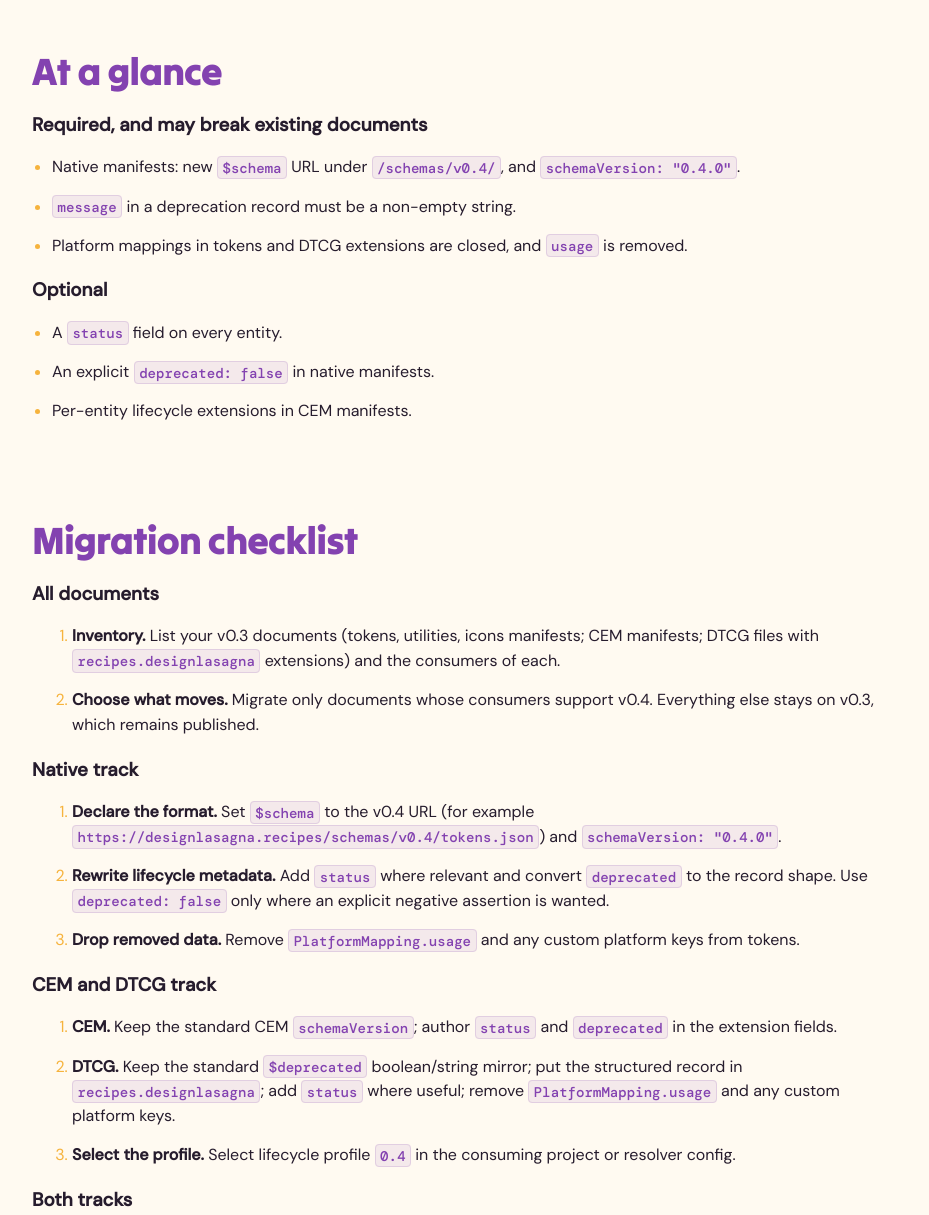
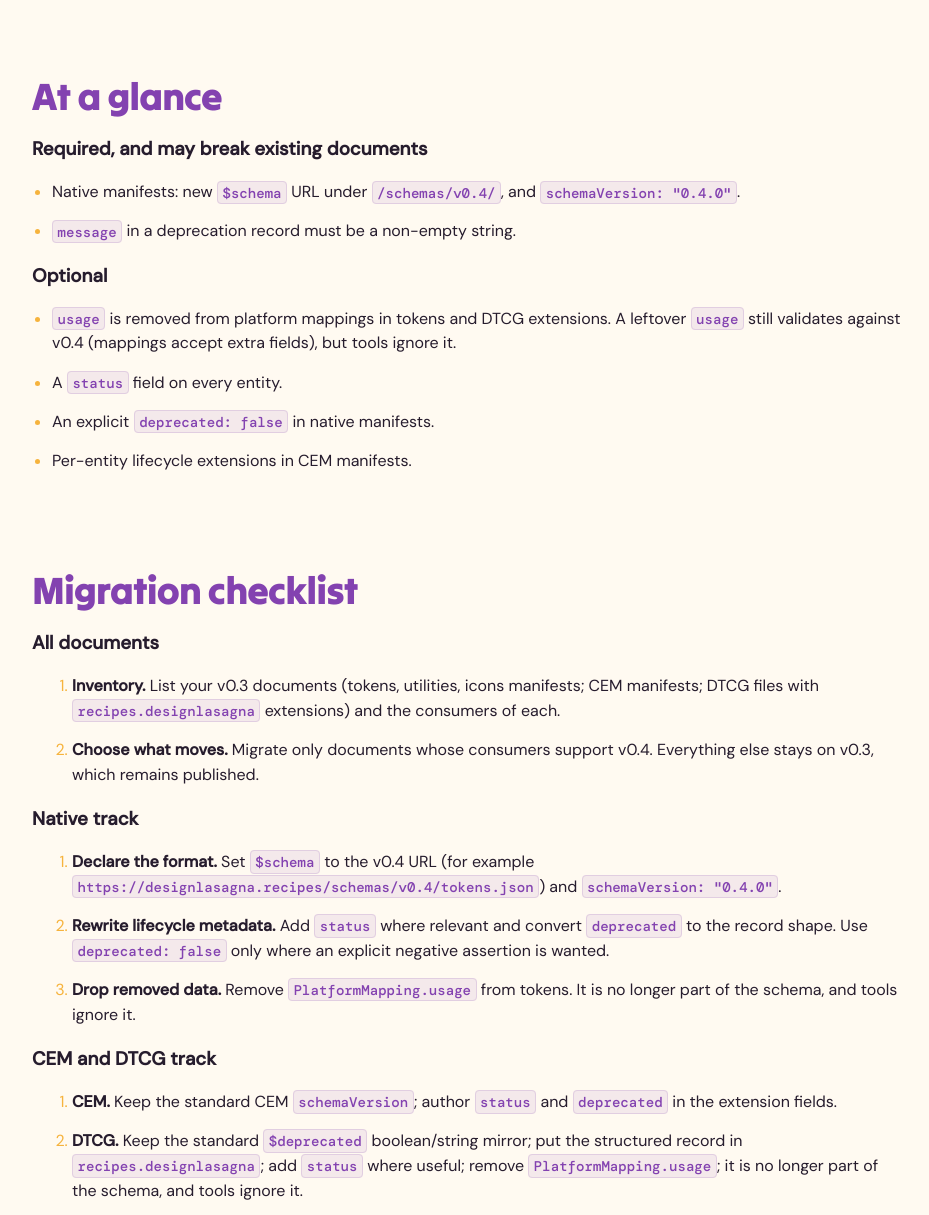
Before and after one commit to designlasagna/website, an Eleventy site: page src/content/docs/schemas/migrate-v0.3-to-v0.4/index.njk in a window 1280 px wide. Shown: the part 1230-2445 px from the top of the page, without its empty margins (312-1241 px from the left). Built offline with nearby package versions, Linux system fonts and the light colour scheme; Eleventy itself is replaced by a stand-in of ours; files that its build step writes are made by us from their sources; no server answers; what @designlasagna/schemas would draw is missing.

Commit message:
Upgrade to @designlasagna/schemas 0.4.6

```diff
--- a/package.json
+++ b/package.json
@@ -13,7 +13,7 @@
   },
   "devDependencies": {
     "@11ty/eleventy": "^3.0.0",
-    "@designlasagna/schemas": "^0.4.5",
+    "@designlasagna/schemas": "^0.4.6",
     "ajv": "^8.20.0",
     "markdown-it": "^14.3.2",
     "yaml": "^2.9.0"
--- a/src/_data/schema-guidance/v04-dtcg-extensions.yml
+++ b/src/_data/schema-guidance/v04-dtcg-extensions.yml
@@ -361,7 +361,7 @@ v04DtcgExtensions:
     reference:
       summary: "The platform-specific implementation reference, e.g. a resource or API name."
       useWhen: "Map the token to where it actually lives on a platform that does not follow the naming transform."
-      provenance: "Authored DTCG extension metadata; reference is the only (required) field."
+      provenance: "Authored DTCG extension metadata; reference is the only defined field and is required."
       example:
         reference: "Color/Brand/Primary"
   TokenRelationRef:
@@ -420,7 +420,7 @@ v04DtcgExtensions:
       useWhen: "Control how a token is emitted without changing its authored value."
       provenance: "Defined by the v0.4 DTCG extensions schema."
     PlatformMapping:
-      summary: "One platform's implementation reference, keyed per platform under platforms; reference is required and the record is closed."
+      summary: "One platform's implementation reference, keyed per platform under platforms; reference is required."
       useWhen: "Override the emitted reference for one platform."
       provenance: "Defined by the v0.4 DTCG extensions schema."
     TokenRelationRef:
--- a/src/_data/schema-guidance/v04-tokens.yml
+++ b/src/_data/schema-guidance/v04-tokens.yml
@@ -567,7 +567,7 @@ v04Tokens:
     Format:
       summary: "Format metadata for a token, such as its color space or unit."
     PlatformMapping:
-      summary: "The platform-specific reference developers use for a token. The entry holds only `reference`; put other per-platform data on the token, for example under `metadata`."
+      summary: "The platform-specific reference developers use for a token. `reference` is the only defined field. The entry accepts other per-platform data a design system needs; tools ignore what they do not support."
     TokenRelation:
       summary: "A named relationship between tokens, such as a derived token."
     Usage:
--- a/src/content/docs/schemas/migrate-v0.3-to-v0.4/index.njk
+++ b/src/content/docs/schemas/migrate-v0.3-to-v0.4/index.njk
@@ -58,7 +58,9 @@ docsToc:
     The v0.3 copy shipped inside <code>@designlasagna/schemas@0.4.0</code> is
     already stricter: its platform mappings are closed, <code>usage</code> is
     removed, and its <code>$id</code> differs. Validating against that copy
-    surfaces the platform-mapping break before you migrate. Package 0.4.0
+    surfaces the platform-mapping break before you migrate. The v0.4 contracts
+    from package 0.4.6 accept extra fields on a platform mapping, so a
+    leftover <code>usage</code> no longer fails v0.4 validation. Package 0.4.0
     tightened the v0.3 contracts as well, so you meet that change when you
     upgrade the package, whether or not you move documents to v0.4.
   </p>
@@ -76,14 +78,15 @@ docsToc:
     <li>
       <code>message</code> in a deprecation record must be a non-empty string.
     </li>
-    <li>
-      Platform mappings in tokens and DTCG extensions are closed, and
-      <code>usage</code> is removed.
-    </li>
   </ul>
 
   <h3>Optional</h3>
   <ul>
+    <li>
+      <code>usage</code> is removed from platform mappings in tokens and DTCG
+      extensions. A leftover <code>usage</code> still validates against v0.4
+      (mappings accept extra fields), but tools ignore it.
+    </li>
     <li>A <code>status</code> field on every entity.</li>
     <li>An explicit <code>deprecated: false</code> in native manifests.</li>
     <li>Per-entity lifecycle extensions in CEM manifests.</li>
@@ -122,7 +125,7 @@ docsToc:
     </li>
     <li>
       <strong>Drop removed data.</strong> Remove <code>PlatformMapping.usage</code>
-      and any custom platform keys from tokens.
+      from tokens. It is no longer part of the schema, and tools ignore it.
     </li>
   </ol>
 
@@ -137,7 +140,7 @@ docsToc:
       <strong>DTCG.</strong> Keep the standard <code>$deprecated</code>
       boolean/string mirror; put the structured record in
       <code>recipes.designlasagna</code>; add <code>status</code> where useful;
-      remove <code>PlatformMapping.usage</code> and any custom platform keys.
+      remove <code>PlatformMapping.usage</code>; it is no longer part of the schema, and tools ignore it.
     </li>
     <li>
       <strong>Select the profile.</strong> Select lifecycle profile
```
Also changed, not shown: scripts/schema-migration-contracts.test.mjs (+8 -6 lines), scripts/schema-v04.test.mjs (+16 -0 lines), CHANGELOG.md, 1 other file.
